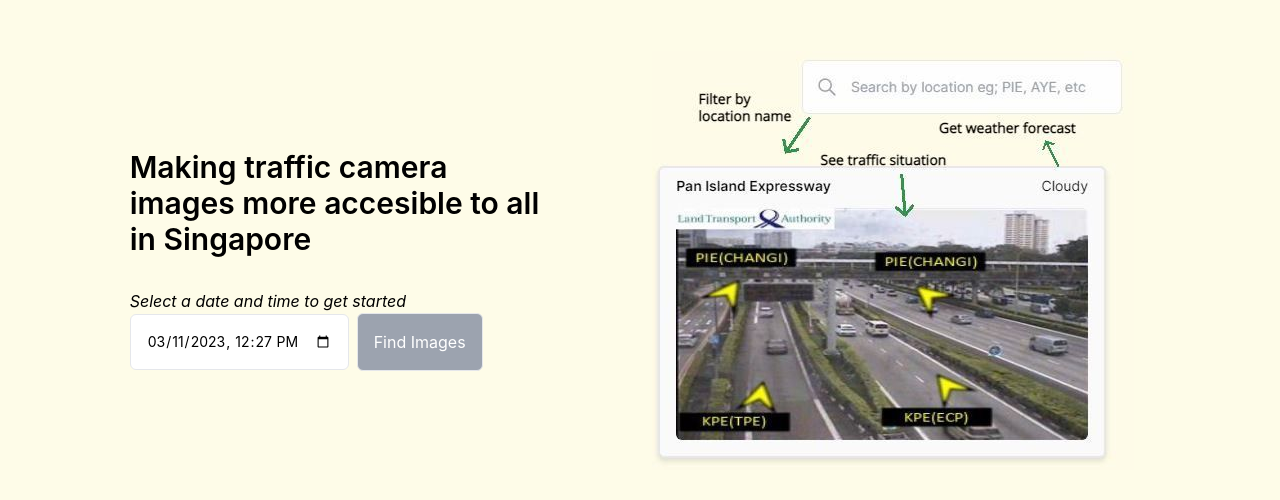
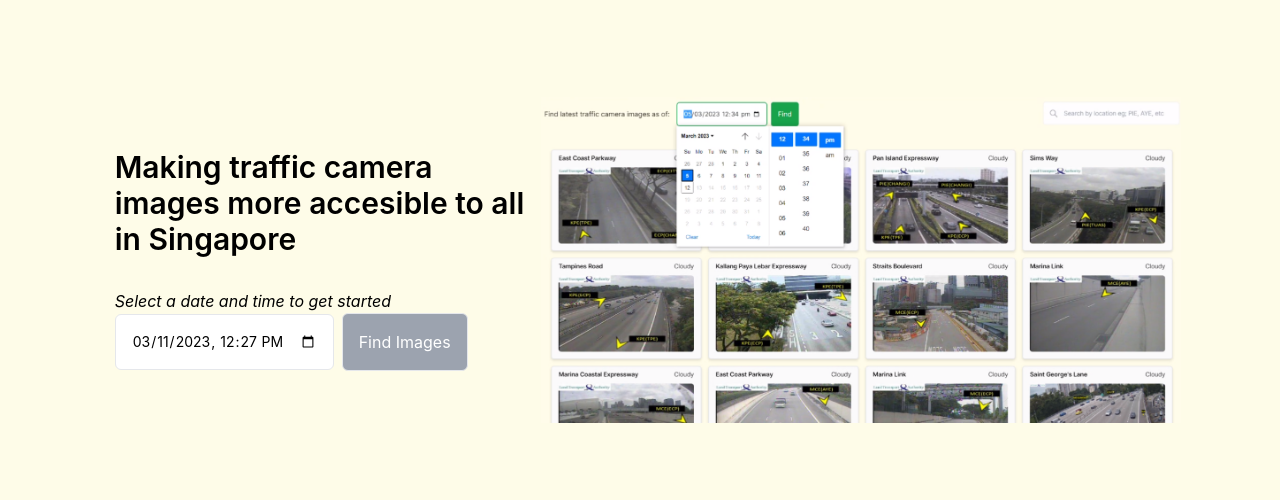
Before and after one commit to myc37/fdps, a React (Vite) app: page / in a window 1280 px wide. Shown: the part 140-640 px from the top of the page. Built offline with nearby package versions, Linux system fonts and the light colour scheme.

Commit message:
feat: update landing graphic

```diff
--- a/src/components/layout/Landing.tsx
+++ b/src/components/layout/Landing.tsx
@@ -7,7 +7,7 @@ type Props = {
 
 const Landing: FC<Props> = ({ datePickerProps }) => {
 	return (
-		<div className="flex flex-col md:flex-row justify-center gap-y-8 md:gap-x-16 h-screen md:h-auto">
+		<div className="flex flex-col md:flex-row justify-center gap-y-8 h-screen md:h-auto">
 			<div className="flex flex-col justify-center ml-4 md:w-1/3 md:h-screen">
 				<div className="text-xl md:text-3xl mb-8 font-semibold">
 					Making traffic camera images more accesible to all in
@@ -19,9 +19,9 @@ const Landing: FC<Props> = ({ datePickerProps }) => {
 				<DatePicker {...datePickerProps} />
 			</div>
 			<img
-				src="landing.jpeg"
+				src="landing.png"
 				alt="landing"
-				className="md:mt-0 object-contain p-8"
+				className="object-contain w-1/2 hidden md:inline-block"
 			/>
 		</div>
 	);
```
Also changed, not shown: public/landing.jpeg (deleted), public/landing.png (added).
